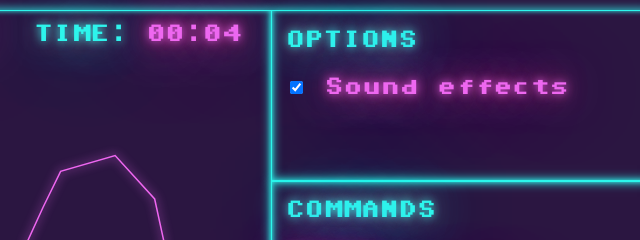
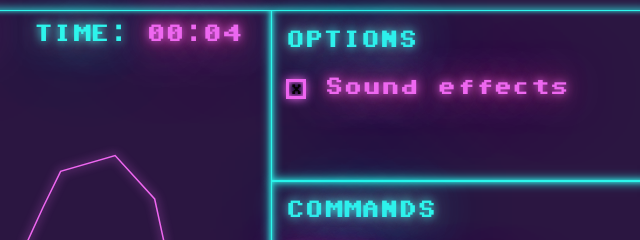
Before and after one commit to davidmontavon/asteroids, a plain HTML site: page index.html in a window 1280 px wide. Shown: the top 240 px of the page, 640-1280 px from the left. Drawn offline with nearby package versions, Linux system fonts and the light colour scheme.

Commit message:
Styled the checkbox.

```diff
--- a/asteroids.css
+++ b/asteroids.css
@@ -120,7 +120,7 @@ body {
 
 .turquoise-borders {
   border: 1px solid var(--turquoise-color);
-  box-shadow: 0 0 0 transparent, 0px 0px 10px var(--turquoise-color), inset 0px 0px 5px var(--turquoise-color);
+  box-shadow: 0px 0px 10px var(--turquoise-color), inset 0px 0px 5px var(--turquoise-color);
 }
 
 #gameState {
@@ -137,12 +137,33 @@ body {
 
 .pink-text {
   color: var(--pink-color);
-  text-shadow: 0 0 0 transparent, 0 0 10px var(--pink-color), 0 0 20px rgba(255, 0, 60, 0.5), 0 0 40px var(--pink-color), 0 0 100px var(--pink-color);
+  text-shadow: 0 0 10px var(--pink-color), 0 0 20px rgba(255, 0, 60, 0.5), 0 0 40px var(--pink-color), 0 0 100px var(--pink-color);
 }
 
 .turquoise-text {
   color: var(--turquoise-color);
-  text-shadow: 0 0 0 transparent, 0 0 10px var(--turquoise-color), 0 0 20px rgba(255, 0, 60, 0.5), 0 0 40px var(--turquoise-color), 0 0 100px var(--turquoise-color);
+  text-shadow: 0 0 10px var(--turquoise-color), 0 0 20px rgba(255, 0, 60, 0.5), 0 0 40px var(--turquoise-color), 0 0 100px var(--turquoise-color);
+}
+
+input[type='checkbox'] {
+  -webkit-appearance: none;
+  width: 20px;
+  height: 20px;
+  border: 3px solid var(--pink-color);
+  box-shadow: 0px 0px 10px var(--pink-color), inset 0px 0px 5px var(--pink-color);
+  margin: 0;
+  margin-right: 0px;
+  font-size: 14px;
+  font-family: vcrosd;
+}
+
+input[type='checkbox']:after {
+  content: ' ';
+  padding: 0px 2px 0px 2px;
+}
+
+input[type='checkbox']:checked:after {
+	content: 'X';
 }
 
 @keyframes buzz {
```
